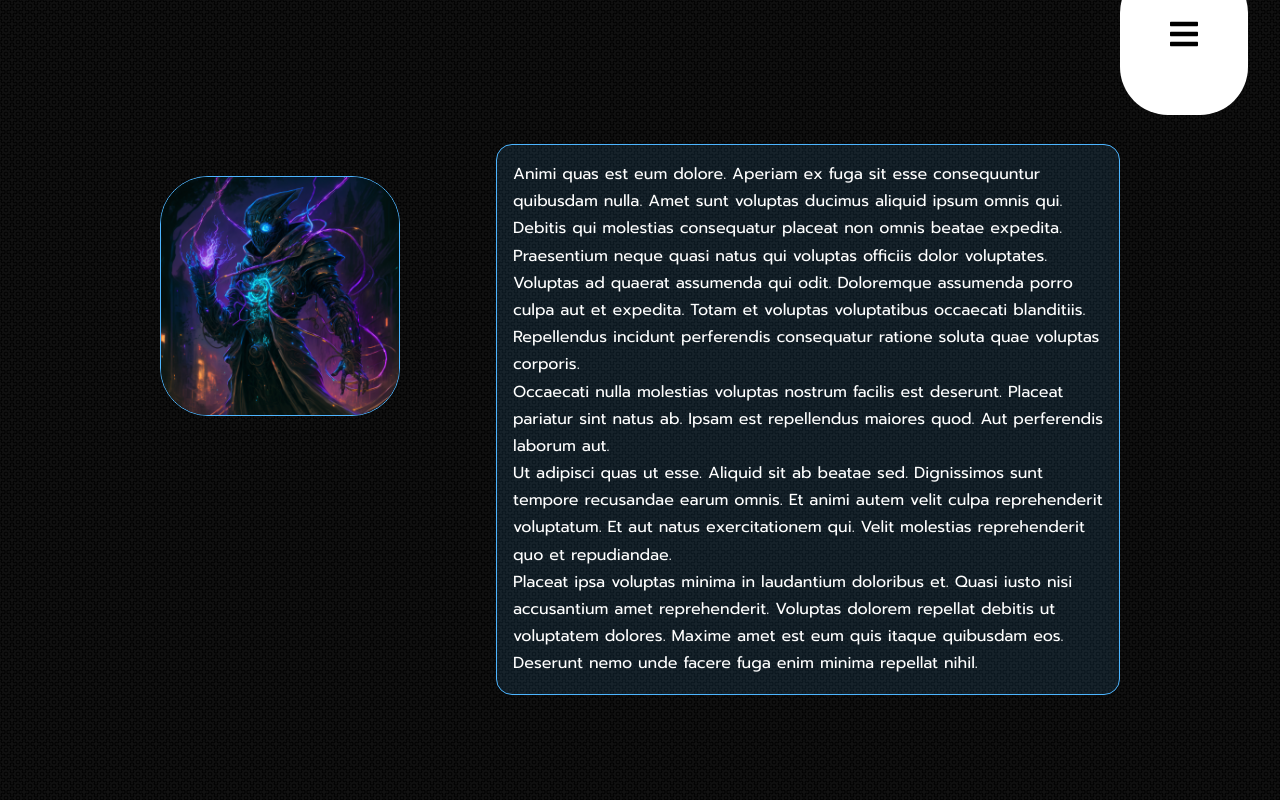
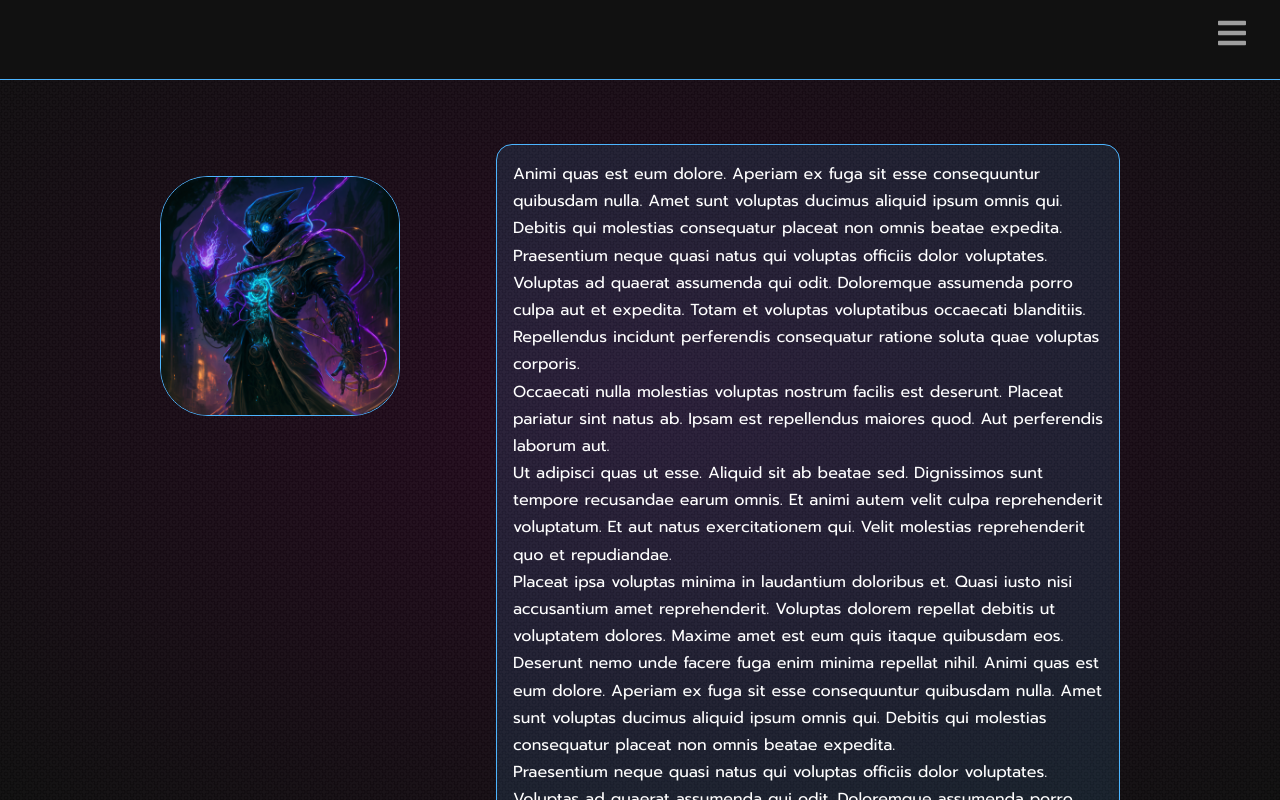
Before and after one commit to skdxxb95/technomancers, a React (Create React App) app: page /#/ in a window 1280 px wide. Shown: the top 800 px of the page. Built offline with nearby package versions, Linux system fonts and the light colour scheme.

Commit message:
Changed background and navbar styles, improved layout

```diff
--- a/src/components/Home/Home.jsx
+++ b/src/components/Home/Home.jsx
@@ -20,6 +20,33 @@ const Home = () => {
           Ut adipisci quas ut esse. Aliquid sit ab beatae sed. Dignissimos sunt tempore recusandae earum omnis. Et animi autem velit culpa reprehenderit voluptatum. Et aut natus exercitationem qui. Velit molestias reprehenderit quo et repudiandae.
           <br></br>
           Placeat ipsa voluptas minima in laudantium doloribus et. Quasi iusto nisi accusantium amet reprehenderit. Voluptas dolorem repellat debitis ut voluptatem dolores. Maxime amet est eum quis itaque quibusdam eos. Deserunt nemo unde facere fuga enim minima repellat nihil.
+          Animi quas est eum dolore. Aperiam ex fuga sit esse consequuntur quibusdam nulla. Amet sunt voluptas ducimus aliquid ipsum omnis qui. Debitis qui molestias consequatur placeat non omnis beatae expedita.
+          <br></br>
+          Praesentium neque quasi natus qui voluptas officiis dolor voluptates. Voluptas ad quaerat assumenda qui odit. Doloremque assumenda porro culpa aut et expedita. Totam et voluptas voluptatibus occaecati blanditiis. Repellendus incidunt perferendis consequatur ratione soluta quae voluptas corporis.
+          <br></br>
+          Occaecati nulla molestias voluptas nostrum facilis est deserunt. Placeat pariatur sint natus ab. Ipsam est repellendus maiores quod. Aut perferendis laborum aut.
+          <br></br>
+          Ut adipisci quas ut esse. Aliquid sit ab beatae sed. Dignissimos sunt tempore recusandae earum omnis. Et animi autem velit culpa reprehenderit voluptatum. Et aut natus exercitationem qui. Velit molestias reprehenderit quo et repudiandae.
+          <br></br>
+          Placeat ipsa voluptas minima in laudantium doloribus et. Quasi iusto nisi accusantium amet reprehenderit. Voluptas dolorem repellat debitis ut voluptatem dolores. Maxime amet est eum quis itaque quibusdam eos. Deserunt nemo unde facere fuga enim minima repellat nihil.
+          Animi quas est eum dolore. Aperiam ex fuga sit esse consequuntur quibusdam nulla. Amet sunt voluptas ducimus aliquid ipsum omnis qui. Debitis qui molestias consequatur placeat non omnis beatae expedita.
+          <br></br>
+          Praesentium neque quasi natus qui voluptas officiis dolor voluptates. Voluptas ad quaerat assumenda qui odit. Doloremque assumenda porro culpa aut et expedita. Totam et voluptas voluptatibus occaecati blanditiis. Repellendus incidunt perferendis consequatur ratione soluta quae voluptas corporis.
+          <br></br>
+          Occaecati nulla molestias voluptas nostrum facilis est deserunt. Placeat pariatur sint natus ab. Ipsam est repellendus maiores quod. Aut perferendis laborum aut.
+          <br></br>
+          Ut adipisci quas ut esse. Aliquid sit ab beatae sed. Dignissimos sunt tempore recusandae earum omnis. Et animi autem velit culpa reprehenderit voluptatum. Et aut natus exercitationem qui. Velit molestias reprehenderit quo et repudiandae.
+          <br></br>
+          Placeat ipsa voluptas minima in laudantium doloribus et. Quasi iusto nisi accusantium amet reprehenderit. Voluptas dolorem repellat debitis ut voluptatem dolores. Maxime amet est eum quis itaque quibusdam eos. Deserunt nemo unde facere fuga enim minima repellat nihil.
+          Animi quas est eum dolore. Aperiam ex fuga sit esse consequuntur quibusdam nulla. Amet sunt voluptas ducimus aliquid ipsum omnis qui. Debitis qui molestias consequatur placeat non omnis beatae expedita.
+          <br></br>
+          Praesentium neque quasi natus qui voluptas officiis dolor voluptates. Voluptas ad quaerat assumenda qui odit. Doloremque assumenda porro culpa aut et expedita. Totam et voluptas voluptatibus occaecati blanditiis. Repellendus incidunt perferendis consequatur ratione soluta quae voluptas corporis.
+          <br></br>
+          Occaecati nulla molestias voluptas nostrum facilis est deserunt. Placeat pariatur sint natus ab. Ipsam est repellendus maiores quod. Aut perferendis laborum aut.
+          <br></br>
+          Ut adipisci quas ut esse. Aliquid sit ab beatae sed. Dignissimos sunt tempore recusandae earum omnis. Et animi autem velit culpa reprehenderit voluptatum. Et aut natus exercitationem qui. Velit molestias reprehenderit quo et repudiandae.
+          <br></br>
+          Placeat ipsa voluptas minima in laudantium doloribus et. Quasi iusto nisi accusantium amet reprehenderit. Voluptas dolorem repellat debitis ut voluptatem dolores. Maxime amet est eum quis itaque quibusdam eos. Deserunt nemo unde facere fuga enim minima repellat nihil.
           </p>
         </div>
       </div>
--- a/src/components/Navbar/navbar.css
+++ b/src/components/Navbar/navbar.css
@@ -1,22 +1,25 @@
 .navbar {
+  background: var(--color-bg);
   height: 80px;
   display: flex;
-    justify-content: right;
+  justify-content: flex-end;
   align-items: center;
+  border-bottom: 1px solid transparent;
+  border-color: var(--color-primary);
 }
 
+
+
   .menu-bars {
-    margin: 2rem;
+    margin-right: 2rem;
     font-size: 2rem;
-    background: var(--color-white);
-    justify-content: center;
-    color: #000;
-    border: 3rem solid transparent;
-    border-radius: 3rem;
+    background: none;
+    color: var(--color-light);
   }
 
+
 .nav-menu {
-    background-color: #ffffff;
+    background-color: var(--color-bg);
     width: 250px;
     height: 100vh;
     display: flex;
@@ -25,6 +28,8 @@
     top: 0;
     right: -100%;
     transition: 850ms;
+    border-left: 1px solid transparent;
+    border-color: var(--color-primary);
   }
 
   .nav-menu.active {
@@ -43,7 +48,7 @@
 
   .nav-text a {
     text-decoration: none;
-    color: #151414;
+    color: var(--color-light);
     font-size: 18px;
     width: 95%;
     height: 100%;
@@ -63,11 +68,11 @@
   }
 
   .navbar-toggle {
-    background-color: #ffffff;
+    background-color: var(--color-bg);
     width: 100%;
     height: 80px;
     display: flex;
-    justify-content: flex-start;
+    justify-content: flex-end;
     align-items: center;
   }
 
--- a/src/index.css
+++ b/src/index.css
@@ -23,6 +23,7 @@
     --container-width-lg: 75%;
     --container-width-md: 86%;
     --container-width-sm: 90%;
+    --img: url(../src/assets/bg-texture.png)
 }
 
 html {
@@ -38,8 +39,13 @@ body {
     color: var(--color-white);
     font-family: 'Prompt', sans-serif;
     line-height: 1.7;
-    background-image: url(../src/assets/bg-texture.png);
+    background-image: radial-gradient(ellipse, rgba(117, 19, 93, 0.274), rgba(22, 22, 22, 0.52)), var(--img);
+    background-size: cover, repeat;
+    background-repeat: no-repeat, repeat;
+    background-attachment: fixed;
+    height: 100vh;
 }
+
 
 /*=============== GENERAL STYLES ===============*/
 
```
Lines whose indentation alone changed are shown as unchanged.
